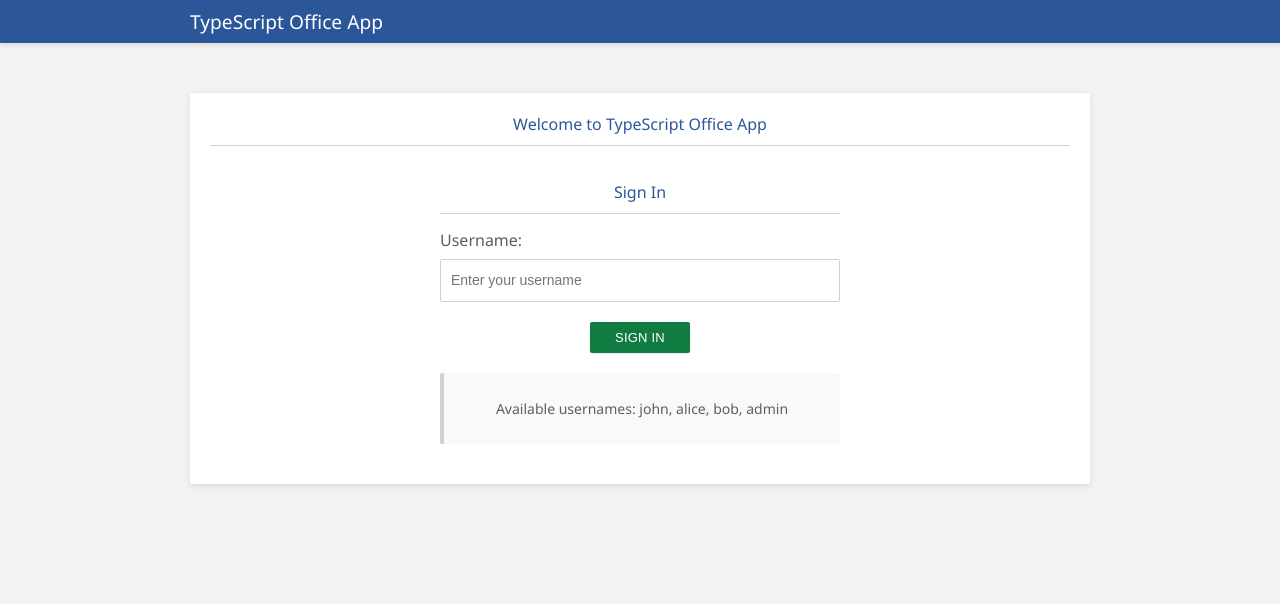
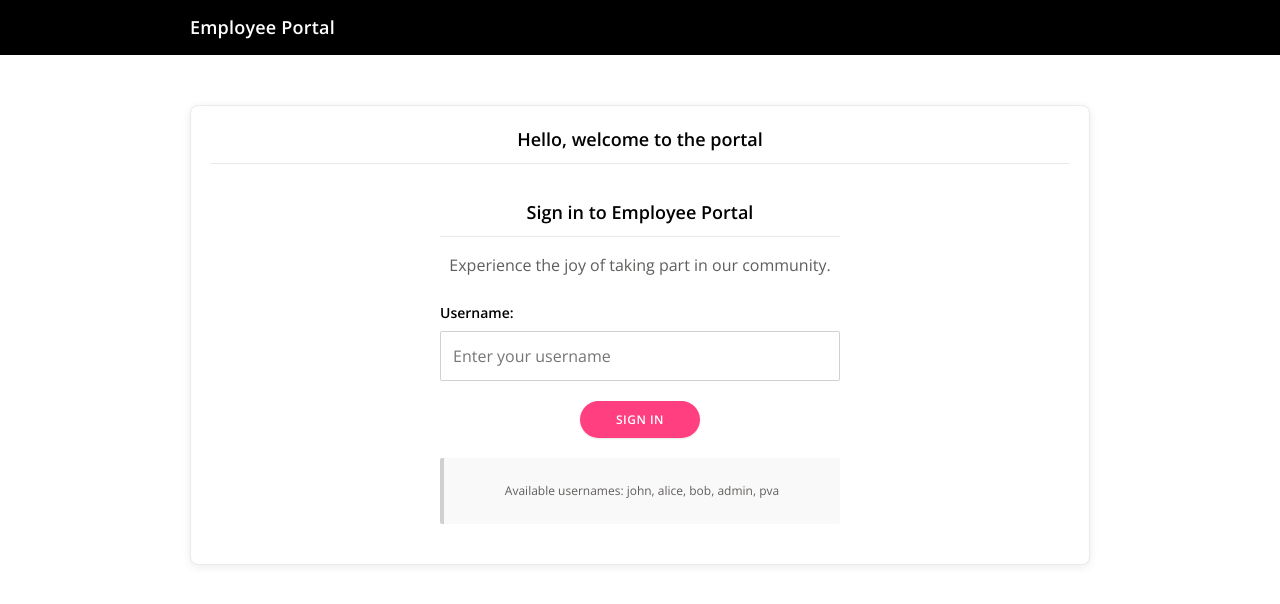
Before and after one commit to PavelAgurov/cursor_app_test, a React (Create React App) app in the folder client/: page / in a window 1280 px wide. Shown: the top 604 px of the page. Built offline with nearby package versions, Linux system fonts and the light colour scheme.

Commit message:
Add styles and fonts.

```diff
--- a/client/public/index.html
+++ b/client/public/index.html
@@ -3,15 +3,46 @@
   <head>
     <meta charset="utf-8" />
     <meta name="viewport" content="width=device-width, initial-scale=1" />
-    <meta name="theme-color" content="#000000" />
+    <meta name="theme-color" content="#FF3F7F" />
     <meta
       name="description"
-      content="TypeScript React App with Node.js Backend"
+      content="Employee Portal - Experience the joy of taking part"
     />
-    <title>TS React App</title>
+    <title>Employee Portal</title>
+    <!-- Brand fonts -->
+    <link rel="preconnect" href="https://fonts.googleapis.com">
+    <link rel="preconnect" href="https://fonts.gstatic.com" crossorigin>
+    <link href="https://fonts.googleapis.com/css2?family=Open+Sans:wght@400;500;600;700&display=swap" rel="stylesheet">
+    <style>
+      body {
+        margin: 0;
+        padding: 0;
+        background-color: #f8f8f8;
+        font-family: 'Open Sans', sans-serif;
+      }
+
+      #initial-loader {
+        display: flex;
+        justify-content: center;
+        align-items: center;
+        height: 100vh;
+        width: 100%;
+      }
+
+      #initial-loader svg {
+        width: 80px;
+        height: 80px;
+      }
+    </style>
   </head>
   <body>
     <noscript>You need to enable JavaScript to run this app.</noscript>
-    <div id="root"></div>
+    <div id="root">
+      <div id="initial-loader">
+        <svg width="80" height="80" viewBox="0 0 80 80" fill="none" xmlns="http://www.w3.org/2000/svg">
+          <circle cx="40" cy="40" r="40" fill="#FF3F7F" />
+        </svg>
+      </div>
+    </div>
   </body>
 </html>
--- a/client/src/App.tsx
+++ b/client/src/App.tsx
@@ -38,13 +38,13 @@ const App: React.FC = () => {
     <>
       <div className="ribbon">
         <div className="ribbon-title">
-          <h1>TypeScript Office App</h1>
+          <h1>Employee Portal</h1>
         </div>
       </div>
 
       <div className="App">
         <div className="card">
-          <h2 className="card-title">Welcome to TypeScript Office App</h2>
+          <h2 className="card-title">Hello, welcome to the portal</h2>
 
           {isLoggedIn ? (
             <>
--- a/client/src/components/Login.tsx
+++ b/client/src/components/Login.tsx
@@ -34,7 +34,12 @@ const Login: React.FC<LoginProps> = ({ onLoginSuccess }) => {
 
   return (
     <div className="login-container">
-      <h3 className="card-title">Sign In</h3>
+      <h3 className="card-title">Sign in to Employee Portal</h3>
+
+      <div className="login-intro">
+        <p>Experience the joy of taking part in our community.</p>
+      </div>
+
       {error && <div className="error-message">{error}</div>}
 
       <form onSubmit={handleSubmit}>
@@ -62,7 +67,7 @@ const Login: React.FC<LoginProps> = ({ onLoginSuccess }) => {
       </form>
 
       <div className="login-help">
-        <p>Available usernames: john, alice, bob, admin</p>
+        <p>Available usernames: john, alice, bob, admin, pva</p>
       </div>
     </div>
   );
--- a/client/src/styles.css
+++ b/client/src/styles.css
@@ -1,32 +1,43 @@
-/* Microsoft Office-inspired styles */
+/* Odido brand inspired styles */
 :root {
-  --ms-blue: #2b579a;
-  --ms-blue-hover: #204072;
-  --ms-light-blue: #e5e9f5;
-  --ms-dark-blue: #1a4480;
-  --ms-red: #c8102e;
-  --ms-red-hover: #a80d26;
-  --ms-green: #107c41;
-  --ms-green-hover: #0e6937;
-  --ms-light-gray: #f3f2f1;
-  --ms-gray: #d2d0ce;
-  --ms-dark-gray: #605e5c;
-  --ms-black: #323130;
+  /* Odido brand colors */
+  --odido-black: #000000;
+  --odido-white: #ffffff;
+  --odido-pink: #ff3f7f;
+  --odido-purple: #9747ff;
+  --odido-blue: #4285f4;
+  --odido-green: #00b884;
+  --odido-yellow: #ffde59;
+  --odido-orange: #ff9100;
 
-  /* Office app colors */
-  --ms-word: #2b579a;
-  --ms-excel: #217346;
-  --ms-powerpoint: #d24726;
-  --ms-outlook: #0078d4;
-  --ms-teams: #6264a7;
+  /* UI colors */
+  --ui-light-gray: #f3f2f1;
+  --ui-gray: #d2d0ce;
+  --ui-dark-gray: #605e5c;
+  --ui-error: #d13438;
+  --ui-success: #107c41;
+  --ui-warning: #ff8c00;
+
+  /* Typography */
+  --font-primary: 'Open Sans', sans-serif;
+  --font-size-xs: 12px;
+  --font-size-sm: 14px;
+  --font-size-md: 16px;
+  --font-size-lg: 18px;
+  --font-size-xl: 24px;
+  --font-size-xxl: 32px;
 }
 
 body {
-  font-family: 'Segoe UI', Tahoma, Geneva, Verdana, sans-serif;
+  font-family: var(--font-primary);
   margin: 0;
   padding: 0;
-  background-color: var(--ms-light-gray);
-  color: var(--ms-black);
+  background-color: var(--odido-white);
+  color: var(--odido-black);
+  font-size: var(--font-size-md);
+  line-height: 1.5;
+  -webkit-font-smoothing: antialiased;
+  -moz-osx-font-smoothing: grayscale;
 }
 
 .App {
@@ -36,29 +47,28 @@ body {
   padding: 20px;
 }
 
-.App-header {
-  background-color: white;
-  border-radius: 3px;
-  box-shadow: 0 2px 6px rgba(0, 0, 0, 0.1);
-  padding: 30px;
-  margin-top: 40px;
-  border-top: 4px solid var(--ms-blue);
+h1, h2, h3, h4, h5, h6 {
+  font-family: var(--font-primary);
+  margin-top: 0;
 }
 
 h1 {
-  color: var(--ms-blue);
+  color: var(--odido-black);
   margin-bottom: 30px;
-  font-weight: 500;
+  font-weight: 700;
+  font-size: var(--font-size-xl);
 }
 
 h2 {
-  color: var(--ms-dark-blue);
-  font-weight: 500;
+  color: var(--odido-black);
+  font-weight: 600;
+  font-size: var(--font-size-lg);
 }
 
 h3 {
-  font-weight: 500;
+  font-weight: 600;
   margin-top: 0;
+  font-size: var(--font-size-md);
 }
 
 /* Login Component */
@@ -68,13 +78,25 @@ h3 {
   padding: 20px;
 }
 
+.login-intro {
+  margin-bottom: 25px;
+  text-align: center;
+}
+
+.login-intro p {
+  color: var(--ui-dark-gray);
+  font-size: var(--font-size-md);
+  line-height: 1.5;
+}
+
 .error-message {
-  color: var(--ms-red);
+  color: var(--ui-error);
   background-color: #ffecea;
   padding: 12px;
   border-radius: 2px;
   margin-bottom: 20px;
-  border-left: 4px solid var(--ms-red);
+  border-left: 4px solid var(--ui-error);
+  font-size: var(--font-size-sm);
 }
 
 .form-group {
@@ -85,46 +107,59 @@ h3 {
 label {
   display: block;
   margin-bottom: 8px;
-  font-weight: 500;
-  color: var(--ms-dark-gray);
+  font-weight: 600;
+  color: var(--odido-black);
+  font-size: var(--font-size-sm);
 }
 
 input {
   width: 100%;
-  padding: 10px;
-  border: 1px solid var(--ms-gray);
+  padding: 12px;
+  border: 1px solid var(--ui-gray);
   border-radius: 2px;
-  font-size: 14px;
+  font-size: var(--font-size-md);
   line-height: 1.5;
   box-sizing: border-box;
+  font-family: var(--font-primary);
 }
 
 input:focus {
-  border-color: var(--ms-blue);
+  border-color: var(--odido-pink);
   outline: none;
-  box-shadow: 0 0 0 2px rgba(43, 87, 154, 0.25);
+  box-shadow: 0 0 0 2px rgba(255, 63, 127, 0.25);
 }
 
 button {
-  background-color: var(--ms-blue);
+  background-color: var(--odido-pink);
   color: white;
   border: none;
-  padding: 10px 20px;
-  font-size: 14px;
-  border-radius: 2px;
+  padding: 12px 24px;
+  font-size: var(--font-size-sm);
+  border-radius: 30px;
   cursor: pointer;
-  transition: background-color 0.2s;
-  font-weight: 500;
+  transition: all 0.2s;
+  font-weight: 600;
+  font-family: var(--font-primary);
+  letter-spacing: 0.3px;
 }
 
 button:hover {
-  background-color: var(--ms-blue-hover);
+  background-color: #e03570;
+  transform: translateY(-1px);
+  box-shadow: 0 2px 5px rgba(0, 0, 0, 0.1);
+}
+
+button:active {
+  transform: translateY(0);
+  box-shadow: none;
 }
 
 button:disabled {
-  background-color: var(--ms-gray);
-  color: var(--ms-dark-gray);
+  background-color: var(--ui-gray);
+  color: var(--ui-dark-gray);
   cursor: not-allowed;
+  transform: none;
+  box-shadow: none;
 }
 
 /* Office Button */
@@ -133,31 +168,31 @@ button:disabled {
   align-items: center;
   justify-content: center;
   min-width: 120px;
-  padding: 8px 16px;
-  font-weight: 500;
-  border-radius: 2px;
-  letter-spacing: 0.2px;
+  padding: 10px 20px;
+  font-weight: 600;
+  border-radius: 30px;
+  letter-spacing: 0.5px;
   text-transform: uppercase;
-  font-size: 13px;
+  font-size: var(--font-size-xs);
   box-shadow: 0 1px 2px rgba(0, 0, 0, 0.1);
 }
 
 button[type="submit"].office-button {
-  background-color: var(--ms-green);
+  background-color: var(--odido-pink);
 }
 
 button[type="submit"].office-button:hover {
-  background-color: var(--ms-green-hover);
+  background-color: #e03570;
 }
 
 .login-help {
   margin-top: 20px;
-  color: var(--ms-dark-gray);
-  font-size: 14px;
+  color: var(--ui-dark-gray);
+  font-size: var(--font-size-xs);
   padding: 12px;
   background-color: #f9f9f9;
   border-radius: 2px;
-  border-left: 4px solid var(--ms-gray);
+  border-left: 4px solid var(--ui-gray);
 }
 
 /* User section */
@@ -167,32 +202,27 @@ button[type="submit"].office-button:hover {
   align-items: center;
   margin-bottom: 20px;
   padding: 12px 15px;
-  background-color: var(--ms-light-blue);
-  border-radius: 2px;
-  border-left: 4px solid var(--ms-blue);
+  background-color: #f8f8f8;
+  border-radius: 8px;
+  border: 1px solid var(--ui-gray);
 }
 
 .user-info p {
   margin: 0;
-  font-weight: 500;
-  color: var(--ms-dark-blue);
+  font-weight: 600;
+  color: var(--odido-black);
 }
 
 .logout-button {
-  background-color: var(--ms-red);
+  background-color: var(--odido-purple);
   padding: 8px 16px;
-  font-size: 13px;
+  font-size: var(--font-size-xs);
   text-transform: uppercase;
   letter-spacing: 0.2px;
 }
 
 .logout-button:hover {
-  background-color: var(--ms-red-hover);
-}
-
-/* Hello Button */
-button[type="submit"] {
-  min-width: 100px;
+  background-color: #8138e2;
 }
 
 /* Hello button container */
@@ -201,9 +231,9 @@ button[type="submit"] {
 }
 
 .hello-description {
-  color: var(--ms-dark-gray);
+  color: var(--ui-dark-gray);
   margin-bottom: 20px;
-  font-size: 14px;
+  font-size: var(--font-size-sm);
 }
 
 /* Message display */
@@ -211,20 +241,20 @@ button[type="submit"] {
   margin-top: 20px;
   padding: 15px;
   background-color: #e6f2ea;
-  border-radius: 2px;
-  color: var(--ms-green);
-  border-left: 4px solid var(--ms-green);
+  border-radius: 4px;
+  color: var(--ui-success);
+  border-left: 4px solid var(--ui-success);
   text-align: left;
   font-weight: 500;
+  font-size: var(--font-size-sm);
 }
 
-/* Office Ribbon-like header */
+/* Odido Ribbon-like header */
 .ribbon {
-  background-color: var(--ms-blue);
+  background-color: var(--odido-black);
   color: white;
-  padding: 8px 0;
+  padding: 14px 0;
   margin-bottom: 30px;
-  box-shadow: 0 2px 4px rgba(0, 0, 0, 0.1);
 }
 
 .ribbon-title {
@@ -238,26 +268,29 @@ button[type="submit"] {
 .ribbon-title h1 {
   margin: 0;
   color: white;
-  font-size: 1.2rem;
+  font-size: var(--font-size-lg);
+  font-weight: 600;
+  letter-spacing: 0.2px;
 }
 
 /* Card layout */
 .card {
   background-color: white;
-  border-radius: 2px;
-  box-shadow: 0 2px 6px rgba(0, 0, 0, 0.1);
+  border-radius: 8px;
+  box-shadow: 0 2px 10px rgba(0, 0, 0, 0.08);
   padding: 20px;
   margin-bottom: 20px;
+  border: 1px solid #eaeaea;
 }
 
 .card-title {
-  font-size: 16px;
-  font-weight: 500;
-  color: var(--ms-blue);
-  border-bottom: 1px solid var(--ms-gray);
+  font-size: var(--font-size-lg);
+  font-weight: 600;
+  color: var(--odido-black);
   padding-bottom: 10px;
   margin-top: 0;
   margin-bottom: 15px;
+  border-bottom: 1px solid #eaeaea;
 }
 
 /* Card header with back button */
@@ -266,7 +299,7 @@ button[type="submit"] {
   justify-content: space-between;
   align-items: center;
   margin-bottom: 15px;
-  border-bottom: 1px solid var(--ms-gray);
+  border-bottom: 1px solid #eaeaea;
   padding-bottom: 10px;
 }
 
@@ -277,18 +310,17 @@ button[type="submit"] {
 }
 
 .back-button {
-  background-color: var(--ms-light-gray);
-  color: var(--ms-dark-gray);
-  font-size: 12px;
+  background-color: #f5f5f5;
+  color: var(--odido-black);
+  font-size: var(--font-size-xs);
   padding: 6px 12px;
-  border-radius: 2px;
+  border-radius: 30px;
   box-shadow: none;
   text-transform: uppercase;
 }
 
 .back-button:hover {
-  background-color: var(--ms-gray);
-  color: var(--ms-black);
+  background-color: #e8e8e8;
 }
 
 /* Action buttons grid */
@@ -306,34 +338,43 @@ button[type="submit"] {
 .office-button-card {
   width: 180px;
   height: 180px;
-  background-color: var(--ms-light-blue);
-  border-radius: 2px;
+  border-radius: 10px;
   cursor: pointer;
-  transition: all 0.2s;
+  transition: all 0.3s;
   display: flex;
   align-items: center;
   justify-content: center;
-  box-shadow: 0 2px 6px rgba(0, 0, 0, 0.1);
+  box-shadow: 0 4px 15px rgba(0, 0, 0, 0.1);
   position: relative;
-  border: 1px solid #d1d8e6;
+  overflow: hidden;
+}
+
+.office-button-card:first-child {
+  background: linear-gradient(135deg, var(--odido-pink) 0%, var(--odido-purple) 100%);
+}
+
+.office-button-card:nth-child(2) {
+  background: linear-gradient(135deg, var(--odido-blue) 0%, var(--odido-green) 100%);
 }
 
 .office-button-card:hover {
-  background-color: #dbe2f0;
-  transform: translateY(-3px);
-  box-shadow: 0 4px 8px rgba(0, 0, 0, 0.15);
+  transform: translateY(-5px);
+  box-shadow: 0 8px 25px rgba(0, 0, 0, 0.15);
 }
 
 .button-card-content {
   text-align: center;
   padding: 15px;
+  z-index: 1;
 }
 
 .button-card-content h3 {
-  color: var(--ms-blue);
-  font-size: 18px;
-  font-weight: 500;
+  color: white;
+  font-size: var(--font-size-lg);
+  font-weight: 700;
   margin: 0 0 10px 0;
+  text-shadow: 0 1px 2px rgba(0, 0, 0, 0.2);
+  letter-spacing: 0.3px;
 }
 
 /* Chat component */
@@ -342,8 +383,9 @@ button[type="submit"] {
   flex-direction: column;
   height: 400px;
   background-color: white;
-  border: 1px solid var(--ms-gray);
-  border-radius: 2px;
+  border: 1px solid #eaeaea;
+  border-radius: 8px;
+  overflow: hidden;
 }
 
 .chat-messages {
@@ -353,16 +395,17 @@ button[type="submit"] {
   display: flex;
   flex-direction: column;
   gap: 10px;
-  background-color: #f5f5f5;
+  background-color: #f8f8f8;
 }
 
 .message {
   max-width: 80%;
-  padding: 10px 15px;
-  border-radius: 5px;
+  padding: 12px 16px;
   position: relative;
   margin: 5px 0;
   animation: fadeIn 0.3s;
+  border-left: none;
+  font-size: var(--font-size-sm);
 }
 
 @keyframes fadeIn {
@@ -372,20 +415,21 @@ button[type="submit"] {
 
 .user-message {
   align-self: flex-end;
-  background-color: var(--ms-blue);
+  background-color: var(--odido-pink);
   color: white;
-  border-radius: 15px 15px 0 15px;
+  border-radius: 18px 18px 0 18px;
   margin-left: 20%;
 }
 
 .bot-message {
   align-self: flex-start;
   background-color: white;
-  color: var(--ms-black);
-  border-radius: 15px 15px 15px 0;
-  border: 1px solid var(--ms-gray);
+  color: var(--odido-black);
+  border-radius: 18px 18px 18px 0;
+  border: 1px solid #eaeaea;
   margin-right: 20%;
   margin-top: 5px;
+  box-shadow: 0 1px 3px rgba(0, 0, 0, 0.05);
 }
 
 .message-content {
@@ -394,11 +438,11 @@ button[type="submit"] {
 
 .message-content p {
   margin: 0;
-  line-height: 1.4;
+  line-height: 1.5;
 }
 
 .message-timestamp {
-  font-size: 10px;
+  font-size: var(--font-size-xs);
   opacity: 0.8;
   margin-top: 5px;
   text-align: right;
@@ -406,35 +450,45 @@ button[type="submit"] {
 
 .message-form {
   display: flex;
-  border-top: 1px solid var(--ms-gray);
-  padding: 10px;
+  border-top: 1px solid #eaeaea;
+  padding: 12px;
   background-color: white;
 }
 
 .message-form input {
   flex: 1;
-  border: 1px solid var(--ms-gray);
-  padding: 8px 12px;
-  border-radius: 20px;
+  border: 1px solid #eaeaea;
+  padding: 10px 15px;
+  border-radius: 25px;
   margin-right: 10px;
+  font-size: var(--font-size-sm);
+  font-family: var(--font-primary);
+}
+
+.message-form input:focus {
+  border-color: var(--odido-pink);
+  box-shadow: 0 0 0 2px rgba(255, 63, 127, 0.1);
 }
 
 .send-button {
-  background-color: var(--ms-blue);
+  background-color: var(--odido-pink);
   color: white;
   border: none;
-  border-radius: 20px;
+  border-radius: 25px;
   padding: 8px 16px;
   cursor: pointer;
   transition: background-color 0.2s;
+  min-width: 80px;
+  font-weight: 600;
+  letter-spacing: 0.3px;
 }
 
 .send-button:hover {
-  background-color: var(--ms-blue-hover);
+  background-color: #e03570;
 }
 
 .send-button:disabled {
-  background-color: var(--ms-gray);
+  background-color: var(--ui-gray);
   cursor: not-allowed;
 }
 
@@ -445,6 +499,7 @@ button[type="submit"] {
   justify-content: center;
   margin: 0;
   padding: 0 15px;
+  height: 24px;
 }
 
 .typing-indicator span {
@@ -452,7 +507,7 @@ button[type="submit"] {
   width: 8px;
   float: left;
   margin: 0 1px;
-  background-color: var(--ms-gray);
+  background-color: var(--odido-pink);
   display: block;
   border-radius: 50%;
   opacity: 0.4;
@@ -485,64 +540,70 @@ button[type="submit"] {
   width: 100%;
   border-collapse: collapse;
   margin-top: 10px;
-  box-shadow: 0 1px 3px rgba(0, 0, 0, 0.1);
+  box-shadow: 0 1px 3px rgba(0, 0, 0, 0.05);
+  border-radius: 8px;
+  overflow: hidden;
+  font-size: var(--font-size-sm);
 }
 
 .requests-table th {
-  background-color: var(--ms-light-blue);
-  color: var(--ms-dark-blue);
-  font-weight: 500;
+  background-color: var(--odido-black);
+  color: white;
+  font-weight: 600;
   text-align: left;
   padding: 12px 15px;
-  border-bottom: 2px solid var(--ms-blue);
 }
 
 .requests-table td {
-  padding: 10px 15px;
-  border-bottom: 1px solid var(--ms-gray);
-  color: var(--ms-black);
+  padding: 12px 15px;
+  border-bottom: 1px solid #eaeaea;
+  color: var(--odido-black);
 }
 
 .requests-table tr:hover {
-  background-color: var(--ms-light-gray);
+  background-color: #f8f8f8;
 }
 
 .status-badge {
-  padding: 4px 8px;
+  padding: 5px 10px;
   border-radius: 12px;
-  font-size: 12px;
+  font-size: var(--font-size-xs);
   text-transform: capitalize;
   display: inline-block;
+  font-weight: 600;
+  letter-spacing: 0.2px;
 }
 
 .status-approved {
   background-color: #e6f4ea;
-  color: var(--ms-green);
+  color: var(--odido-green);
   border: 1px solid #c6e7d4;
 }
 
 .status-rejected {
   background-color: #fce8e6;
-  color: var(--ms-red);
+  color: var(--odido-pink);
   border: 1px solid #f8dad6;
 }
 
 .status-pending {
   background-color: #fff7e0;
-  color: #eb8909;
+  color: var(--odido-orange);
   border: 1px solid #feefc3;
 }
 
 .no-requests {
   padding: 30px;
   text-align: center;
-  color: var(--ms-dark-gray);
-  background-color: var(--ms-light-gray);
-  border-radius: 2px;
+  color: var(--ui-dark-gray);
+  background-color: #f8f8f8;
+  border-radius: 8px;
+  font-size: var(--font-size-sm);
 }
 
 .loading-spinner {
   padding: 30px;
   text-align: center;
-  color: var(--ms-dark-gray);
+  color: var(--ui-dark-gray);
+  font-size: var(--font-size-sm);
 }
```
